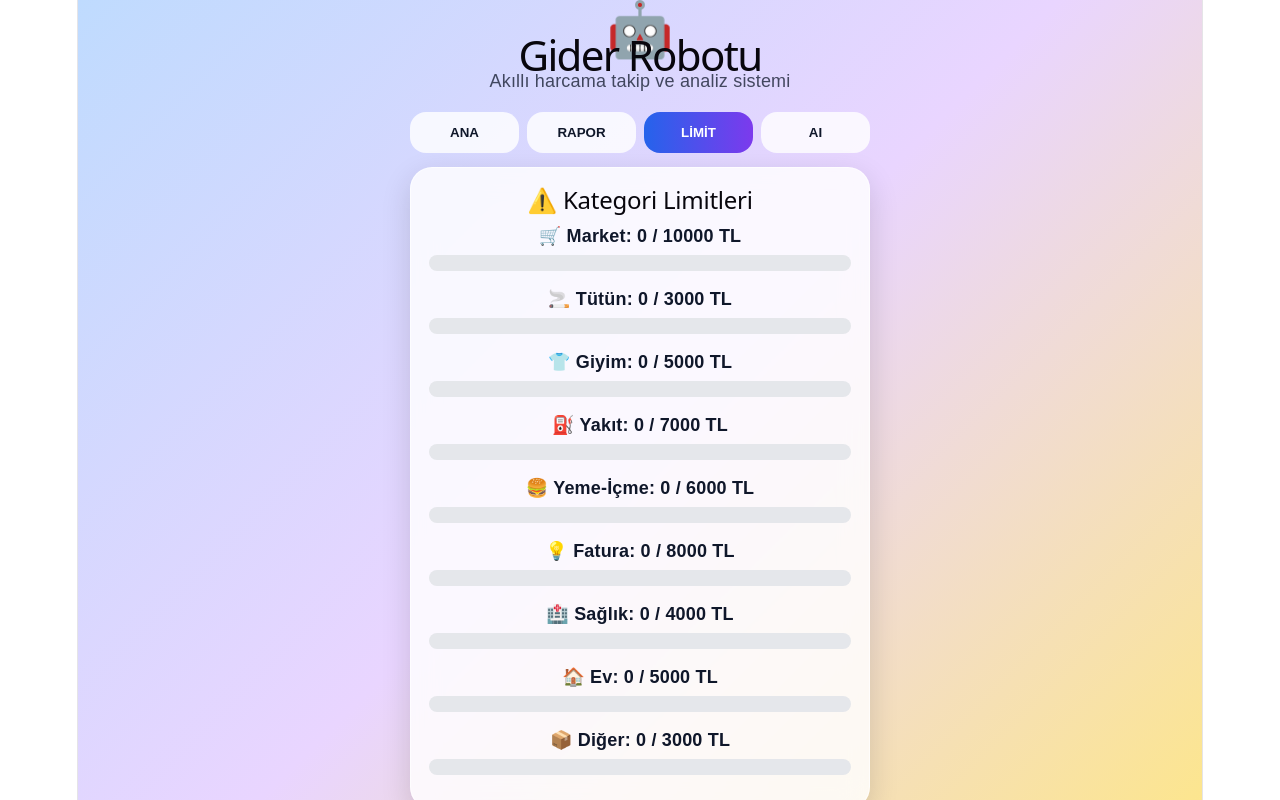
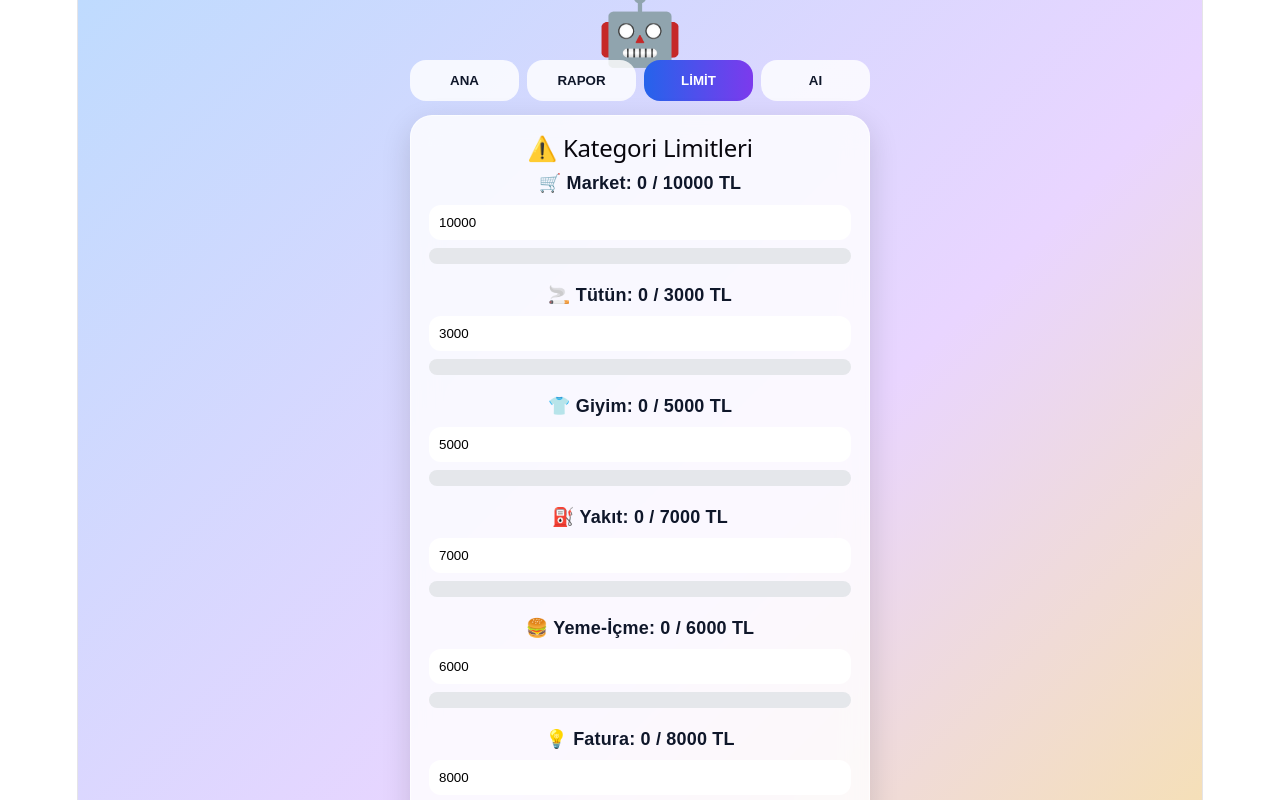
Before and after one commit to furkanaytekin/gider-robotu, a React app in the folder frontend/: page / in a window 1280 px wide. Both pictures are taken after a click on the button "LİMİT". Shown: the top 800 px of the page. Built offline with nearby package versions, Linux system fonts and the light colour scheme; the HTML template or start-up script is replaced by a standard one.

Commit message:
remove title and editable limits

```diff
--- a/frontend/src/App.jsx
+++ b/frontend/src/App.jsx
@@ -1,4 +1,16 @@
 import { useEffect, useMemo, useState } from "react";
+
+const defaultLimits = {
+  Market: 10000,
+  Tütün: 3000,
+  Giyim: 5000,
+  Yakıt: 7000,
+  "Yeme-İçme": 6000,
+  Fatura: 8000,
+  Sağlık: 4000,
+  Ev: 5000,
+  Diğer: 3000,
+};
 
 function App() {
   const [text, setText] = useState("");
@@ -8,17 +20,10 @@ function App() {
   const [time, setTime] = useState(new Date());
   const [search, setSearch] = useState("");
 
-  const limits = {
-    Market: 10000,
-    Tütün: 3000,
-    Giyim: 5000,
-    Yakıt: 7000,
-    "Yeme-İçme": 6000,
-    Fatura: 8000,
-    Sağlık: 4000,
-    Ev: 5000,
-    Diğer: 3000,
-  };
+  const [limits, setLimits] = useState(() => {
+    const saved = localStorage.getItem("gider_robotu_limits");
+    return saved ? JSON.parse(saved) : defaultLimits;
+  });
 
   const icons = {
     Market: "🛒",
@@ -52,6 +57,10 @@ function App() {
   useEffect(() => {
     localStorage.setItem("gider_robotu_expenses", JSON.stringify(expenses));
   }, [expenses]);
+
+  useEffect(() => {
+    localStorage.setItem("gider_robotu_limits", JSON.stringify(limits));
+  }, [limits]);
 
   useEffect(() => {
     const timer = setInterval(() => setTime(new Date()), 1000);
@@ -124,7 +133,6 @@ function App() {
   }, [expenses]);
 
   const topCategory = Object.entries(categoryTotals).sort((a, b) => b[1] - a[1])[0];
-
   const overLimits = Object.entries(categoryTotals).filter(([cat, val]) => val > limits[cat]);
 
   const aiComment = () => {
@@ -164,9 +172,7 @@ function App() {
     <div style={{ minHeight: "100vh", background: bg, color: textColor, fontFamily: "Arial", padding: 16, boxSizing: "border-box" }}>
       <div style={{ maxWidth: 460, margin: "auto" }}>
         <div style={{ textAlign: "center", marginBottom: 18 }}>
-          <div style={{ fontSize: 54 }}>🤖</div>
-          <h1 style={{ margin: 0, fontSize: 42 }}>Gider Robotu</h1>
-          <p style={{ opacity: 0.75 }}>Akıllı harcama takip ve analiz sistemi</p>
+          <div style={{ fontSize: 70, marginBottom: 10 }}>🤖</div>
         </div>
 
         <div style={{ display: "grid", gridTemplateColumns: "repeat(4,1fr)", gap: 8, marginBottom: 14 }}>
@@ -197,10 +203,8 @@ function App() {
               <p>{time.toLocaleDateString("tr-TR", { weekday: "long", year: "numeric", month: "long", day: "numeric" })}</p>
             </div>
 
-            <button
-              onClick={() => setDarkMode(!darkMode)}
-              style={{ ...btn, width: "100%", marginBottom: 14, background: darkMode ? "#facc15" : "#020617", color: darkMode ? "black" : "white" }}
-            >
+            <button onClick={() => setDarkMode(!darkMode)}
+              style={{ ...btn, width: "100%", marginBottom: 14, background: darkMode ? "#facc15" : "#020617", color: darkMode ? "black" : "white" }}>
               {darkMode ? "☀️ Gündüz Modu" : "🌙 Gece Modu"}
             </button>
 
@@ -217,7 +221,8 @@ function App() {
               style={{ width: "100%", padding: 16, borderRadius: 18, border: "none", boxSizing: "border-box", fontSize: 16, marginBottom: 10 }}
             />
 
-            <button onClick={addExpense} style={{ ...btn, width: "100%", background: "linear-gradient(90deg,#2563eb,#9333ea)", color: "white", fontSize: 17 }}>
+            <button onClick={addExpense}
+              style={{ ...btn, width: "100%", background: "linear-gradient(90deg,#2563eb,#9333ea)", color: "white", fontSize: 17 }}>
               💾 Harcamayı Kaydet
             </button>
 
@@ -240,7 +245,8 @@ function App() {
                   <b>{x.amount} TL</b>
                 </div>
                 <p>{x.category} | {x.installment} taksit | Aylık: {x.monthlyAmount} TL</p>
-                <button onClick={() => setExpenses(expenses.filter((e) => e.id !== x.id))} style={{ ...btn, background: "#dc2626", color: "white", width: "100%" }}>
+                <button onClick={() => setExpenses(expenses.filter((e) => e.id !== x.id))}
+                  style={{ ...btn, background: "#dc2626", color: "white", width: "100%" }}>
                   Sil
                 </button>
               </div>
@@ -284,21 +290,45 @@ function App() {
         {tab === "limit" && (
           <div style={card}>
             <h2>⚠️ Kategori Limitleri</h2>
+
             {Object.entries(limits).map(([cat, limit]) => {
               const used = categoryTotals[cat] || 0;
               const percent = Math.min(100, Math.round((used / limit) * 100));
+
               return (
-                <div key={cat} style={{ marginBottom: 15 }}>
+                <div key={cat} style={{ marginBottom: 18 }}>
                   <b>{icons[cat]} {cat}: {used} / {limit} TL</b>
-                  <div style={{ height: 16, background: "#e5e7eb", borderRadius: 20, marginTop: 6, overflow: "hidden" }}>
+
+                  <input
+                    type="number"
+                    value={limits[cat]}
+                    onChange={(e) => setLimits({ ...limits, [cat]: Number(e.target.value) })}
+                    style={{
+                      width: "100%",
+                      padding: 10,
+                      marginTop: 8,
+                      borderRadius: 12,
+                      border: "none",
+                      boxSizing: "border-box",
+                    }}
+                  />
+
+                  <div style={{ height: 16, background: "#e5e7eb", borderRadius: 20, marginTop: 8, overflow: "hidden" }}>
                     <div style={{ width: `${percent}%`, height: "100%", background: used > limit ? "#dc2626" : colors[cat], borderRadius: 20 }} />
                   </div>
                 </div>
               );
             })}
 
+            <button
+              onClick={() => setLimits(defaultLimits)}
+              style={{ ...btn, width: "100%", background: "#64748b", color: "white", marginTop: 10 }}
+            >
+              Limitleri Sıfırla
+            </button>
+
             {overLimits.length > 0 && (
-              <div style={{ background: "#fee2e2", color: "#7f1d1d", padding: 14, borderRadius: 16 }}>
+              <div style={{ background: "#fee2e2", color: "#7f1d1d", padding: 14, borderRadius: 16, marginTop: 14 }}>
                 <b>Limit Aşıldı!</b>
                 {overLimits.map(([cat, val]) => (
                   <p key={cat}>{cat}: {val} TL / Limit: {limits[cat]} TL</p>
```
